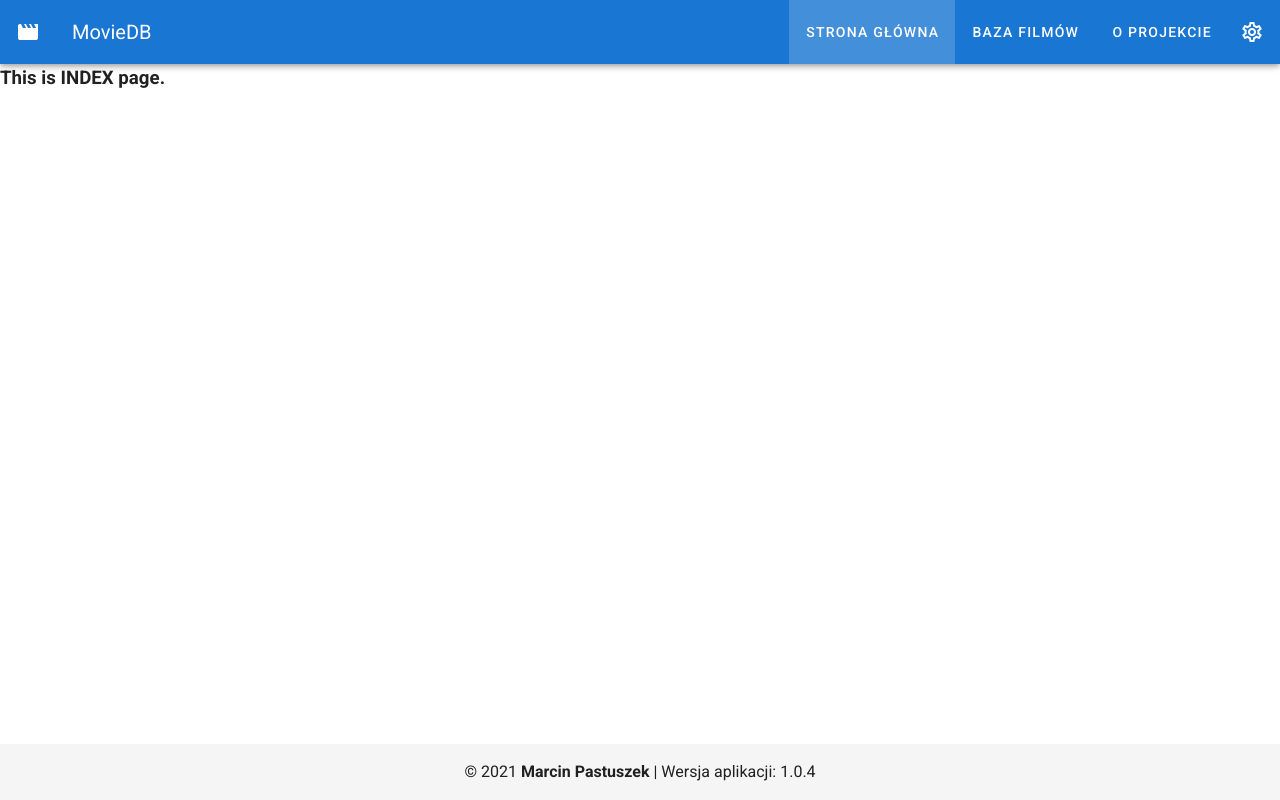
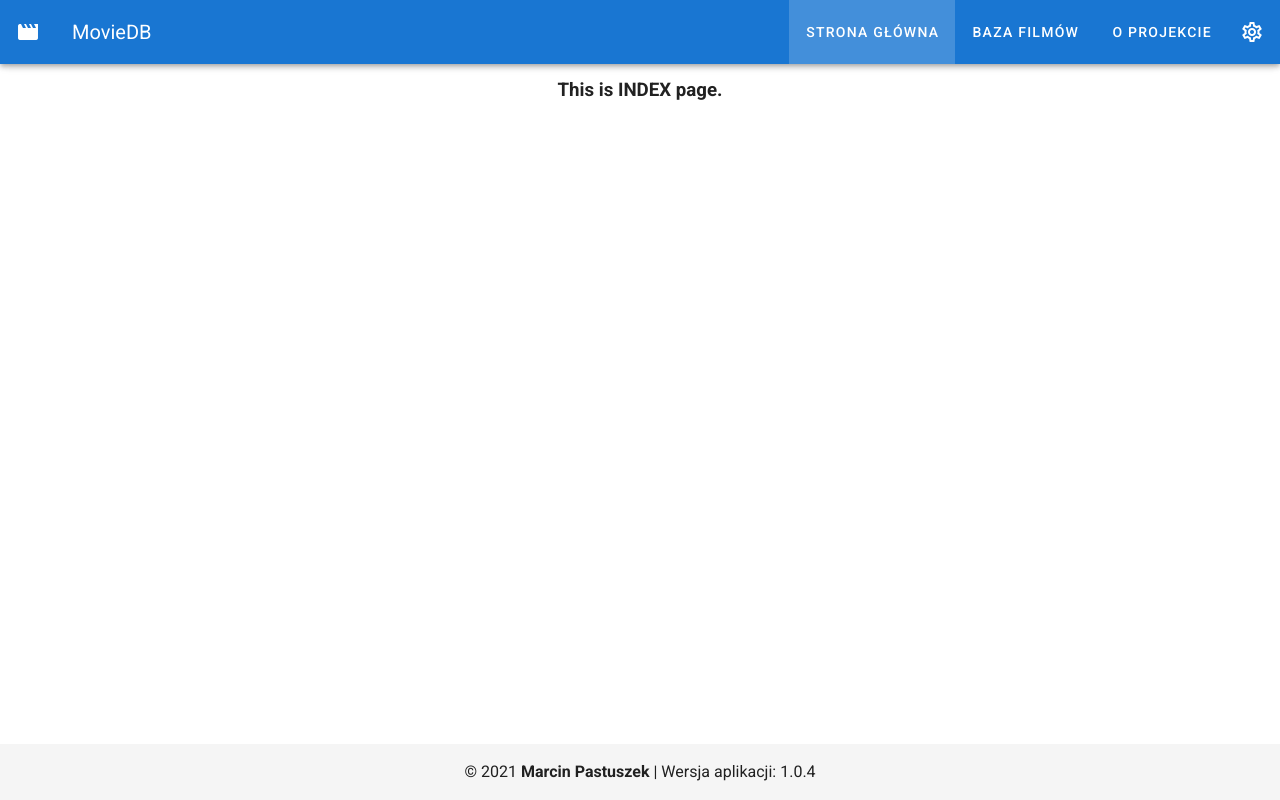
Before and after one commit to m-pastuszek/vue-moviedb, a Vue app: page / in a window 1280 px wide. Built offline with nearby package versions, Linux system fonts and the light colour scheme.

Commit message:
Router view separated from App to dedicated file.

```diff
--- a/src/App.vue
+++ b/src/App.vue
@@ -1,29 +1,27 @@
 <template>
   <v-app>
+    <!-- Belka menu -->
     <AppBar></AppBar>
 
-    <v-main>
-      <router-view/>
-    </v-main>
+    <!-- Zawartość strony -->
+    <AppView></AppView>
 
     <!-- Stopka -->
-    <Footer></Footer>
+    <AppFooter></AppFooter>
   </v-app>
 </template>
 
 <script>
 import AppBar from './layouts/AppBar'
-import Footer from './layouts/Footer'
+import AppView from './layouts/View'
+import AppFooter from './layouts/Footer'
 
 export default {
   name: 'App',
-
-  data: () => ({
-
-  }),
   components: {
     AppBar,
-    Footer
+    AppView,
+    AppFooter
   }
 }
 </script>
--- a/src/layouts/Footer.vue
+++ b/src/layouts/Footer.vue
@@ -8,7 +8,7 @@
 
 <script>
 export default {
-  name: 'Footer'
+  name: 'AppFooter'
 }
 </script>
 
--- /dev/null
+++ b/src/layouts/View.vue
@@ -0,0 +1,19 @@
+<template>
+  <v-main>
+    <v-container class="px-4 text-center font-weight-light">
+      <v-fade-transition mode="out-in">
+        <router-view></router-view>
+      </v-fade-transition>
+    </v-container>
+  </v-main>
+</template>
+
+<script>
+export default {
+  name: 'AppView'
+}
+</script>
+
+<style scoped>
+
+</style>
```
